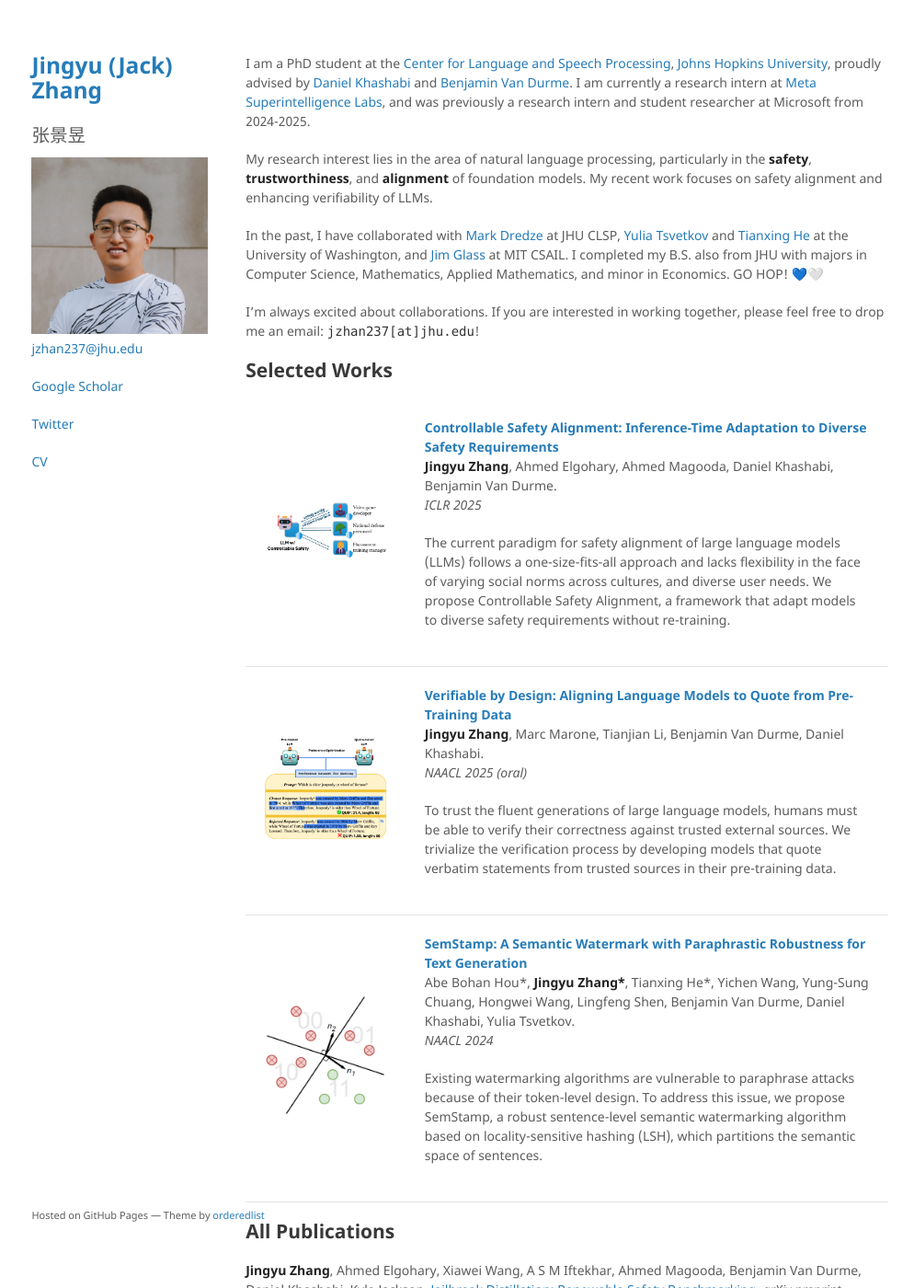
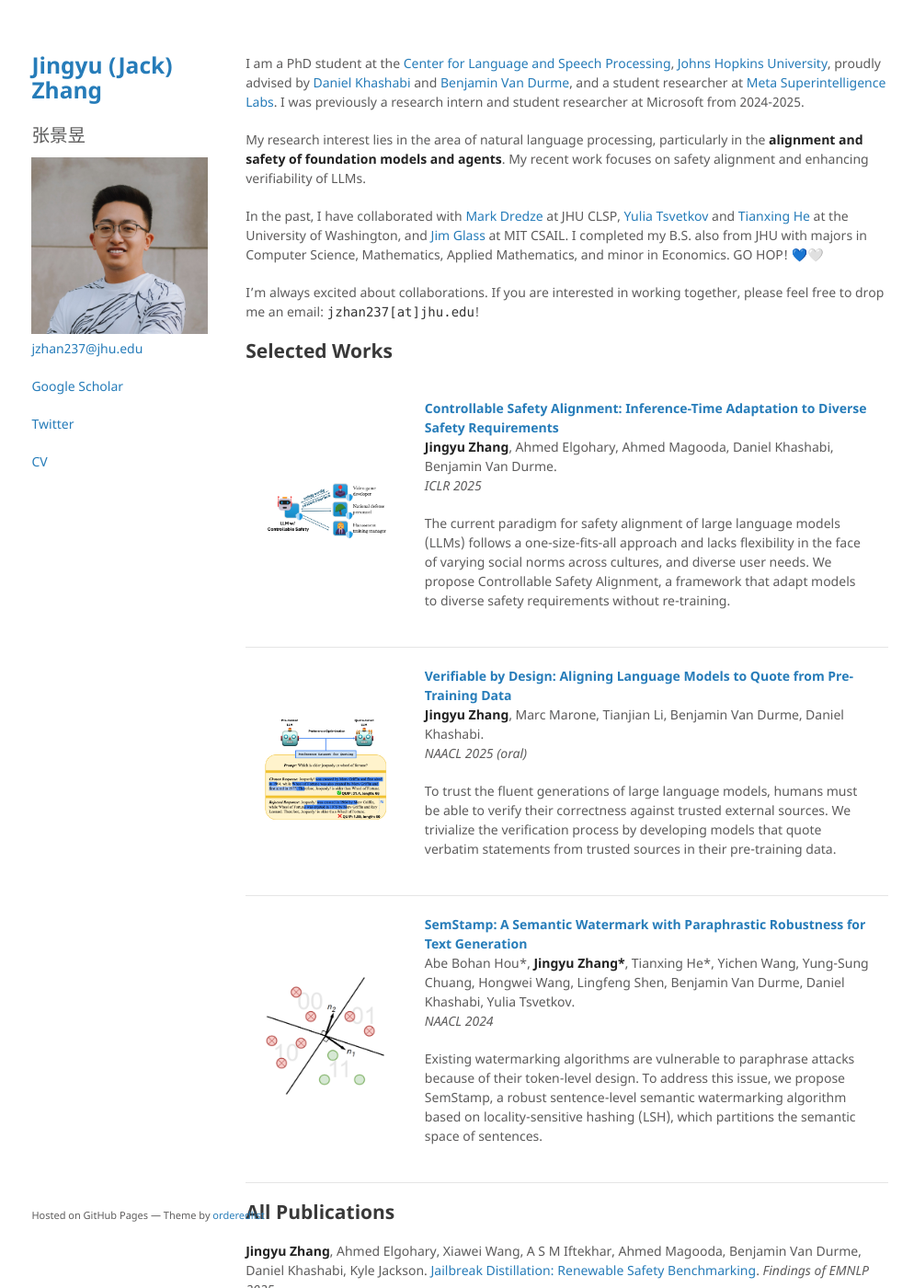
Before and after one commit to jackjyzhang/jackjyzhang.github.io, a Jekyll site: the page built from index.md, in a window 1280 px wide and 1400 px high. Shown: the whole window at 92% size, without its empty margins (140-1134 px from the left). Built offline with Jekyll 4.4.1, drawn with Linux system fonts in a browser that asks for light colours; comment, search, counter and statistics services are not loaded; some of the changed text lies outside the part shown.

Commit message:
Revise personal information and publication status

```diff
--- a/index.md
+++ b/index.md
@@ -2,11 +2,11 @@
 layout: default
 ---
 
-I am a PhD student at the [Center for Language and Speech Processing](https://www.clsp.jhu.edu/), [Johns Hopkins University](https://www.jhu.edu/), proudly advised by [Daniel Khashabi](https://danielkhashabi.com/) and [Benjamin Van Durme](https://www.cs.jhu.edu/~vandurme/index.html). I am currently a research intern at [Meta Superintelligence Labs](https://www.cnbc.com/2025/06/30/mark-zuckerberg-creating-meta-superintelligence-labs-read-the-memo.html), and was previously a research intern and student researcher at Microsoft from 2024-2025.
+I am a PhD student at the [Center for Language and Speech Processing](https://www.clsp.jhu.edu/), [Johns Hopkins University](https://www.jhu.edu/), proudly advised by [Daniel Khashabi](https://danielkhashabi.com/) and [Benjamin Van Durme](https://www.cs.jhu.edu/~vandurme/index.html), and a student researcher at [Meta Superintelligence Labs](https://www.cnbc.com/2025/06/30/mark-zuckerberg-creating-meta-superintelligence-labs-read-the-memo.html). I was previously a research intern and student researcher at Microsoft from 2024-2025.
 
 <!-- My research interest lies in the area of natural language processing. I am particularly interested in the responsible development and deployment of foundation models. Recently, I am focusing on safety alignment and enhancing attribution of LLMs. -->
 
-My research interest lies in the area of natural language processing, particularly in the **safety**, **trustworthiness**, and **alignment** of foundation models. My recent work focuses on safety alignment and enhancing verifiability of LLMs.
+My research interest lies in the area of natural language processing, particularly in the **alignment and safety of foundation models and agents**. My recent work focuses on safety alignment and enhancing verifiability of LLMs.
 
 In the past, I have collaborated with [Mark Dredze](https://www.cs.jhu.edu/~mdredze/) at JHU CLSP, [Yulia Tsvetkov](https://homes.cs.washington.edu/~yuliats/) and [Tianxing He](https://cloudygoose.github.io/) at the University of Washington, and [Jim Glass](http://people.csail.mit.edu/jrg/) at MIT CSAIL. I completed my B.S. also from JHU with majors in Computer Science, Mathematics, Applied Mathematics, and minor in Economics. GO HOP! 💙🤍
 
@@ -121,9 +121,9 @@ I'm always excited about collaborations. If you are interested in working togeth
 
 ## All Publications
 
-**Jingyu Zhang**, Ahmed Elgohary, Xiawei Wang, A S M Iftekhar, Ahmed Magooda, Benjamin Van Durme, Daniel Khashabi, Kyle Jackson. [Jailbreak Distillation: Renewable Safety Benchmarking](https://arxiv.org/abs/2505.22037). *arXiv preprint*.
+**Jingyu Zhang**, Ahmed Elgohary, Xiawei Wang, A S M Iftekhar, Ahmed Magooda, Benjamin Van Durme, Daniel Khashabi, Kyle Jackson. [Jailbreak Distillation: Renewable Safety Benchmarking](https://arxiv.org/abs/2505.22037). *Findings of EMNLP 2025*.
 
-**Jingyu Zhang**, Jiacan Yu, Marc Marone, Benjamin Van Durme, Daniel Khashabi. [Certified Mitigation of Worst-Case LLM Copyright Infringement](https://arxiv.org/abs/2504.16046). *arXiv preprint*.
+**Jingyu Zhang**, Jiacan Yu, Marc Marone, Benjamin Van Durme, Daniel Khashabi. [Certified Mitigation of Worst-Case LLM Copyright Infringement](https://arxiv.org/abs/2504.16046). *EMNLP 2025*.
 
 Abe Bohan Hou, Hongru Du, Yichen Wang, **Jingyu Zhang**, Zixiao Wang, Paul Pu Liang, Daniel Khashabi, Lauren Gardner, Tianxing He. [Can A Society of Generative Agents Simulate Human Behavior and Inform Public Health Policy? A Case Study on Vaccine Hesitancy](https://arxiv.org/pdf/2503.09639). *COLM 2025*
 
```
